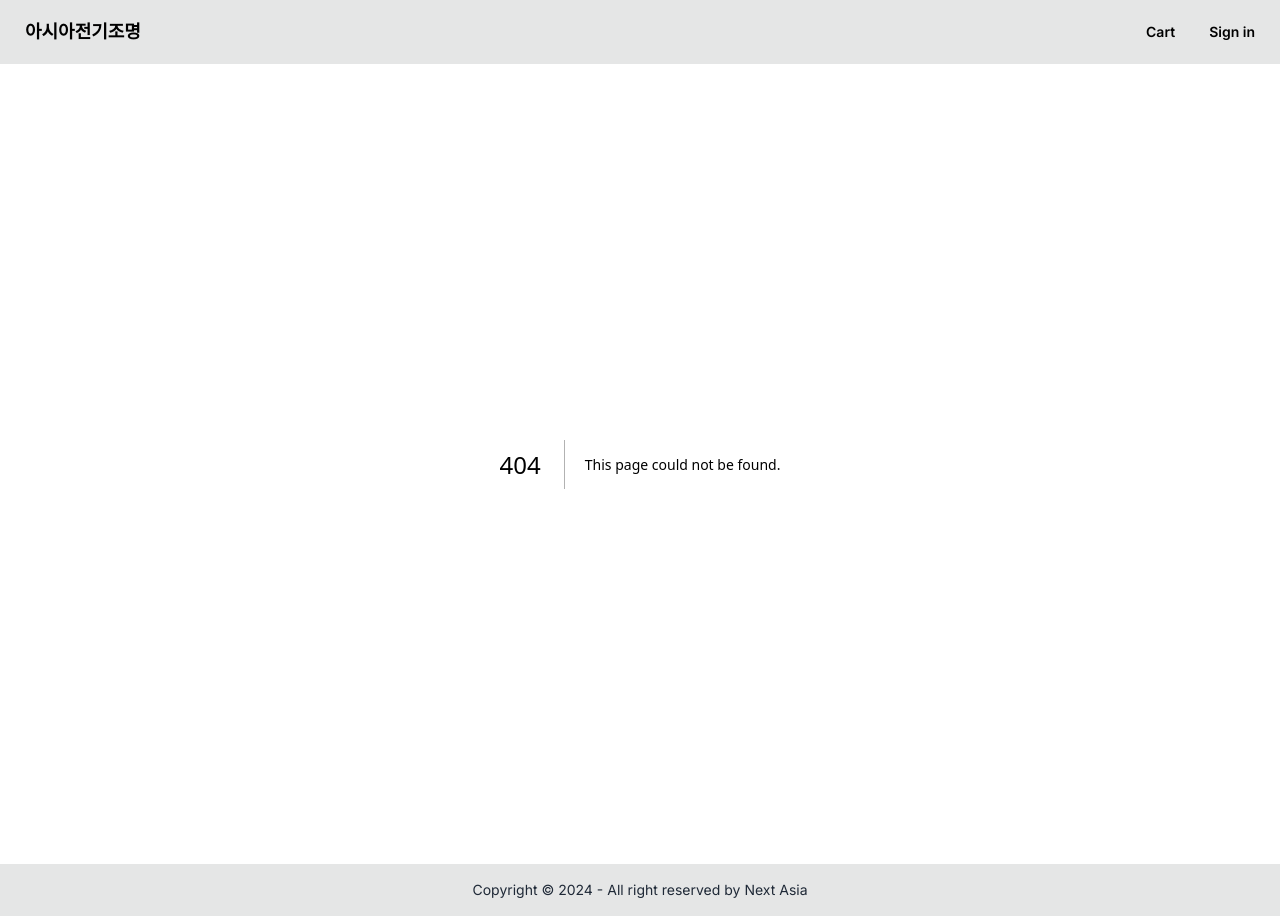
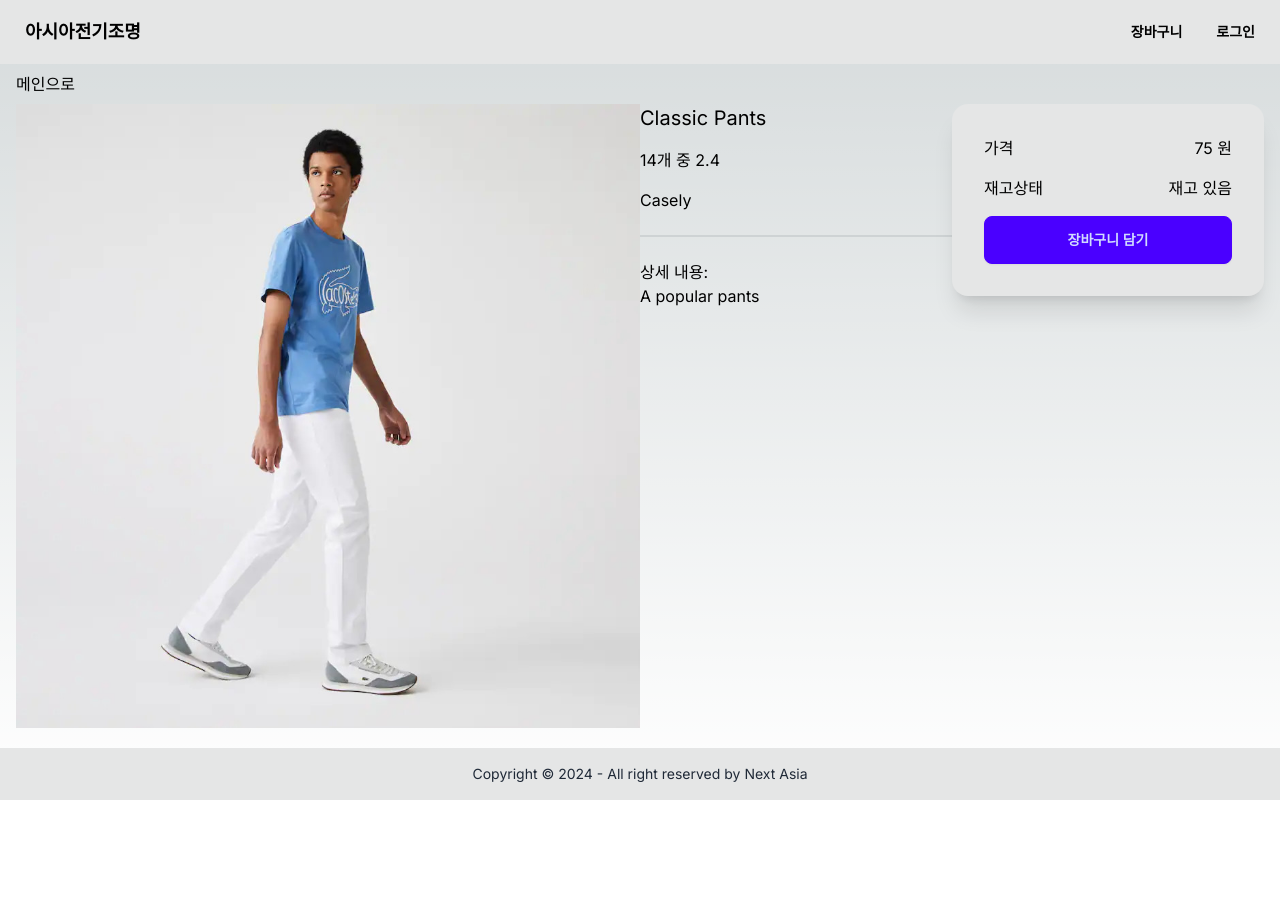
Before and after one commit to YangDong-E/next-project, a Next.js app: page /product/classic-pants in a window 1280 px wide. Before the commit this address had no page. After the commit the page ends 800 px from the top, so only its background shows below. Built offline with nearby package versions, Linux system fonts and the light colour scheme.

Commit message:
24.04.26 - Next-Asia(제품 페이지)

```diff
--- a/app/(front)/page.tsx
+++ b/app/(front)/page.tsx
@@ -4,7 +4,7 @@
 export default function Home() {
     return (
         <>
-            <h2 className="text-2xl py-2">Latest Product</h2>
+            <h2 className="text-2xl py-2">제품 목록</h2>
             <div className="grid grid-cols-1 gap-4 md:grid-cols-3 lg:grid-cols-4">
                 {/* data(파일). products(불러올데이터).map(함수)로 뿌려주기 */}
                 {data.products.map((product) => (
--- /dev/null
+++ b/app/(front)/product/[slug]/page.tsx
@@ -0,0 +1,80 @@
+import data from '@/lib/data'
+import Image from 'next/image'
+import Link from 'next/link'
+
+export default function ProductDetails({
+    params,
+}: {
+    params: { slug: string }
+}) {
+    // data 파일에서 products안에서 find로 products.slug와 params.slug가 맞는 것을 찾는다.
+    const product = data.products.find((x) => x.slug === params.slug)
+    if (!product) {
+        return <div>제품이 없습니다.</div>
+    }
+    return (
+        <>
+            <div className="my-2">
+                <Link href="/"> 메인으로</Link>
+            </div>
+            <div className="grid md:grid-cols-4 md:gab-3">
+                <div className="md:col-span-2">
+                    <Image
+                        src={product.image}
+                        alt={product.name}
+                        width={640}
+                        height={640}
+                        sizes="100vw"
+                        style={{
+                            width: '100%',
+                            height: 'auto',
+                        }}
+                    />
+                </div>
+                <div>
+                    <ul className="space-y-4">
+                        <li>
+                            <h1 className="text-xl">{product.name}</h1>
+                        </li>
+                        <li>
+                            {product.numReviews}개 중 {product.rating}
+                        </li>
+                        <li>{product.brand}</li>
+                        <li>
+                            <div className="divider"></div>
+                        </li>
+                        <li>
+                            상세 내용: <p>{product.description}</p>
+                        </li>
+                    </ul>
+                </div>
+                <div>
+                    <div className="card bg-base-300 shadow-xl mt-3 md:mt-0">
+                        <div className="card-body">
+                            <div className="mb-2 flex justify-between">
+                                <div>가격</div>
+                                <div>{product.price} 원</div>
+                            </div>
+                            <div className="mb-2 flex justify-between">
+                                <div>재고상태</div>
+                                <div>
+                                    {product.countInStock > 0
+                                        ? '재고 있음'
+                                        : '재고 없음'}
+                                </div>
+                            </div>
+                            <div className="card-actions justify-center">
+                                <button
+                                    className="btn btn-primary w-full"
+                                    type="button"
+                                >
+                                    장바구니 담기
+                                </button>
+                            </div>
+                        </div>
+                    </div>
+                </div>
+            </div>
+        </>
+    )
+}
--- a/components/header/header.tsx
+++ b/components/header/header.tsx
@@ -11,13 +11,19 @@
                     </Link>
                     <ul className="flex">
                         <li>
-              <Link href="/cart" className="btn btn-ghost rounded-btn">
-                Cart
+                            <Link
+                                href="/cart"
+                                className="btn btn-ghost rounded-btn"
+                            >
+                                장바구니
                             </Link>
                         </li>
                         <li>
-              <Link href="/signin" className="btn btn-ghost rounded-btn">
-                Sign in
+                            <Link
+                                href="/signin"
+                                className="btn btn-ghost rounded-btn"
+                            >
+                                로그인
                             </Link>
                         </li>
                     </ul>
```
Lines whose indentation alone changed are shown as unchanged.
